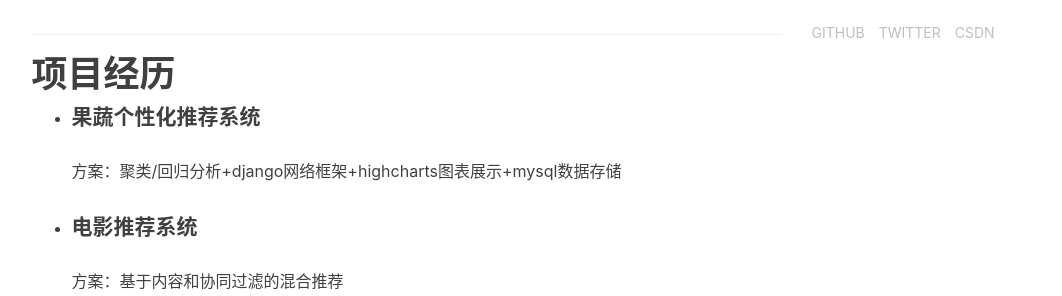
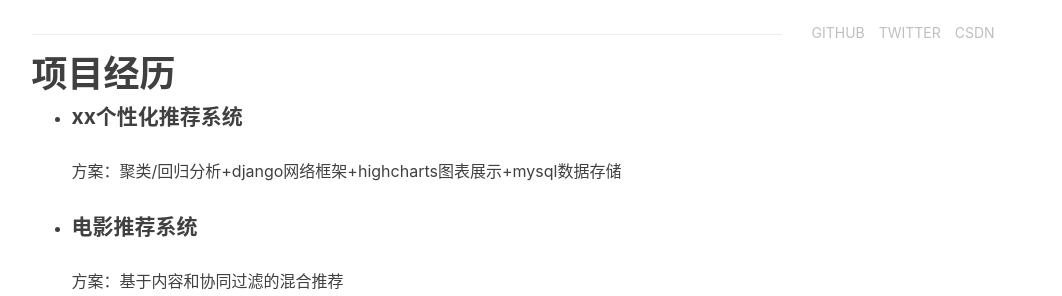
Before and after one commit to anchor2017/anchor2017.github.io, a Jekyll site: the page built from img/pf.md, in a window 1280 px wide and 900 px high, scrolled down 1027 px. Shown: the part 156-452 px from the top of the window, without its empty margins (136-1198 px from the left). Built offline with Jekyll 4.4.1, drawn with Linux system fonts in a browser that asks for light colours; nearby versions of some CDN libraries; our own code applies the rules of GitHub Pages for plain Markdown files; comment, search, counter and statistics services are not loaded.

Commit message:
Update pf.md

```diff
--- a/img/pf.md
+++ b/img/pf.md
@@ -37,7 +37,7 @@
 
 # 项目经历
 
-- #### 果蔬个性化推荐系统
+- #### xx个性化推荐系统
    方案：聚类/回归分析+django网络框架+highcharts图表展示+mysql数据存储
 
 - #### 电影推荐系统
```
